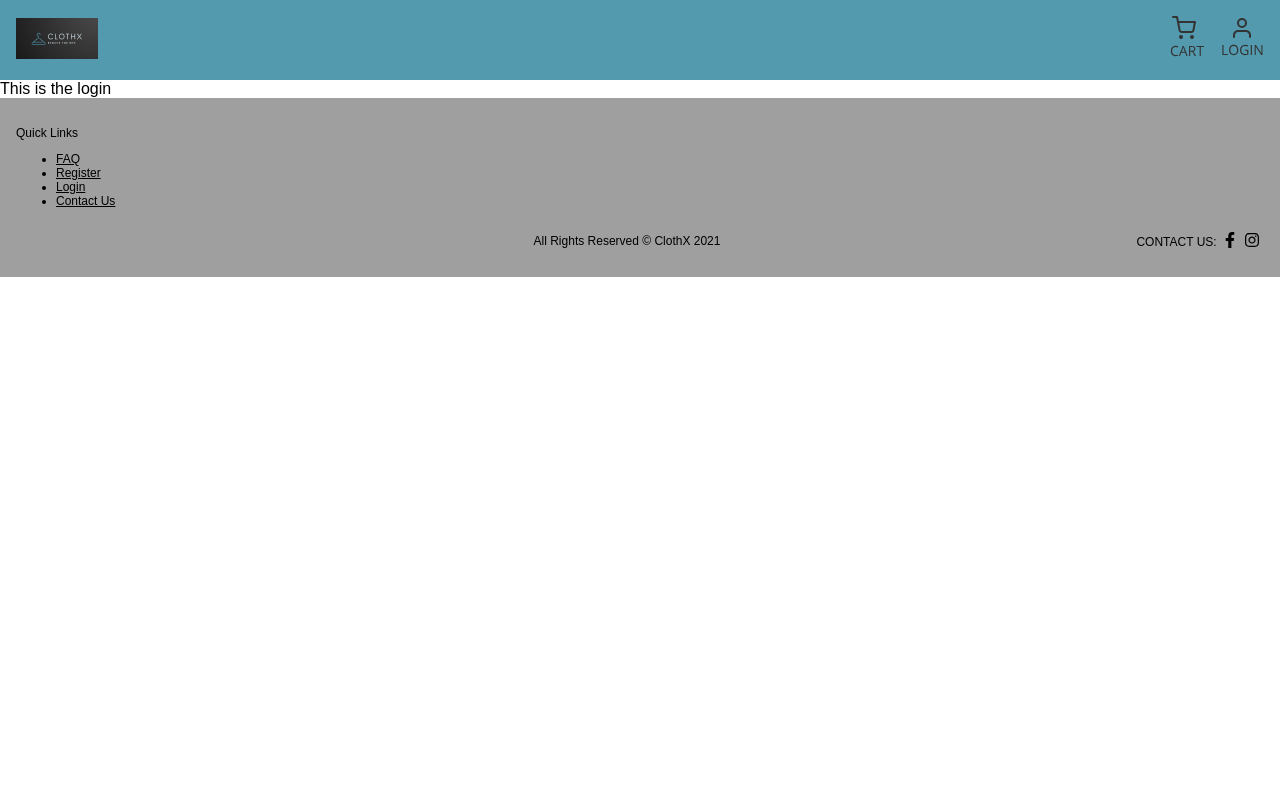
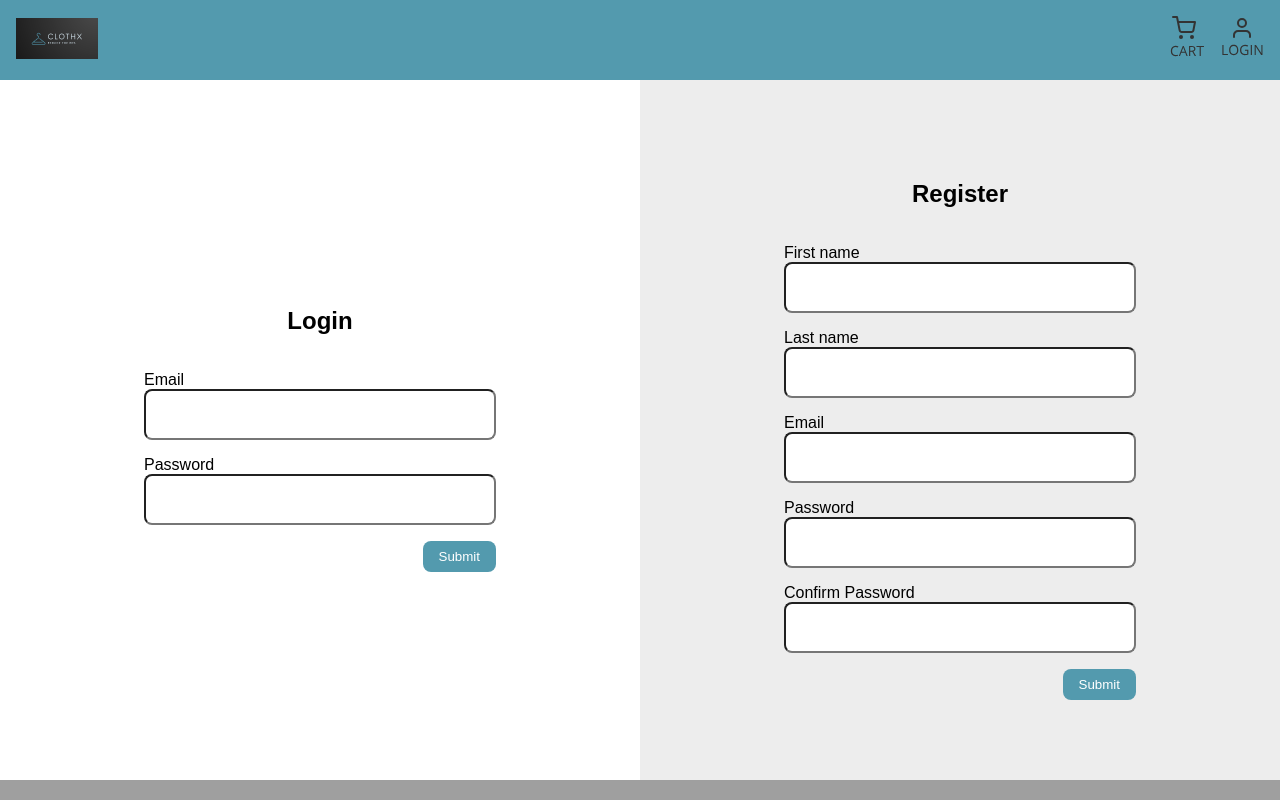
Before and after one commit to annahndr/cloth_x, a React (Create React App) app in the folder client/: page /login in a window 1280 px wide. Shown: the top 800 px of the page. Built offline with nearby package versions, Linux system fonts and the light colour scheme.

Commit message:
Login page layout and styling

```diff
--- a/client/src/pages/login/Login.js
+++ b/client/src/pages/login/Login.js
@@ -1,5 +1,56 @@
+import "./login.scss";
+
 const Login = () => {
-  return "This is the login";
+  return (
+    <div className="login">
+      <div className="login-existing">
+        <h2>Login</h2>
+        <form className="login-form">
+          <div>
+          <label className="label-stacked">
+            Email
+            <input type="text" name="email" className="login-input"/>
+          </label>
+          </div>
+          <div>
+            <label className="label-stacked">
+              Password
+            <input type="password" name="password" className="login-input" />
+          </label>
+          </div>
+          <div>
+          <input type="submit" value="Submit" className="login-submit" />
+          </div>
+        </form>
+      </div>
+      <div className="login-register">
+        <h2>Register</h2>
+        <form className="login-form">
+          <label className="label-stacked">
+            First name
+            <input type="text" name="firstName" className="login-input" />
+          </label>
+          <label className="label-stacked">
+            Last name
+            <input type="text" name="lastName" className="login-input"/>
+          </label>
+          <label className="label-stacked">
+            Email
+            <input type="text" name="email" className="login-input"/>
+          </label>
+          <label className="label-stacked">
+            Password
+            <input type="password" name="password" className="login-input"/>
+          </label>
+          <label className="label-stacked">
+            Confirm Password
+            <input type="password" name="confirmPassword" className="login-input"/>
+          </label>
+          <input type="submit" value="Submit" className="login-submit" />
+        </form>
+      </div>
+    </div>
+  );
 };
 
 export default Login;
--- a/client/src/pages/login/login.scss
+++ b/client/src/pages/login/login.scss
@@ -0,0 +1,44 @@
+@import "../../styles/base/variables.scss";
+@import "../../styles/base/buttons.scss";
+
+.login {
+    display: flex;
+}
+
+.login-register, .login-existing {
+    display: flex;
+    align-items: center;
+    justify-content: center;
+    flex: 1;
+    flex-direction: column;
+    padding: 5rem;
+}
+
+.login-register {
+    background-color: $lightgrey;
+}
+
+.login-form {
+    width: 80%;
+}
+
+.label-stacked {
+    display: flex;
+    flex-direction: column;
+    margin: 1rem;
+}
+
+.login-input {
+    padding: 1rem;
+    border-radius: 8px;
+}
+
+.login-submit {
+    float: right;
+    background-color: $teal;
+    color: $white;
+    padding: .5rem 1rem;
+    border-radius: 8px;
+    border: none;
+    margin-right: 1rem;
+}
--- a/client/src/styles/base/variables.scss
+++ b/client/src/styles/base/variables.scss
@@ -2,3 +2,4 @@ $teal: #539aae;
 $black: #000000;
 $white: #ffffff;
 $grey: #9f9f9f;
+$lightgrey: #EDEDED;
```
